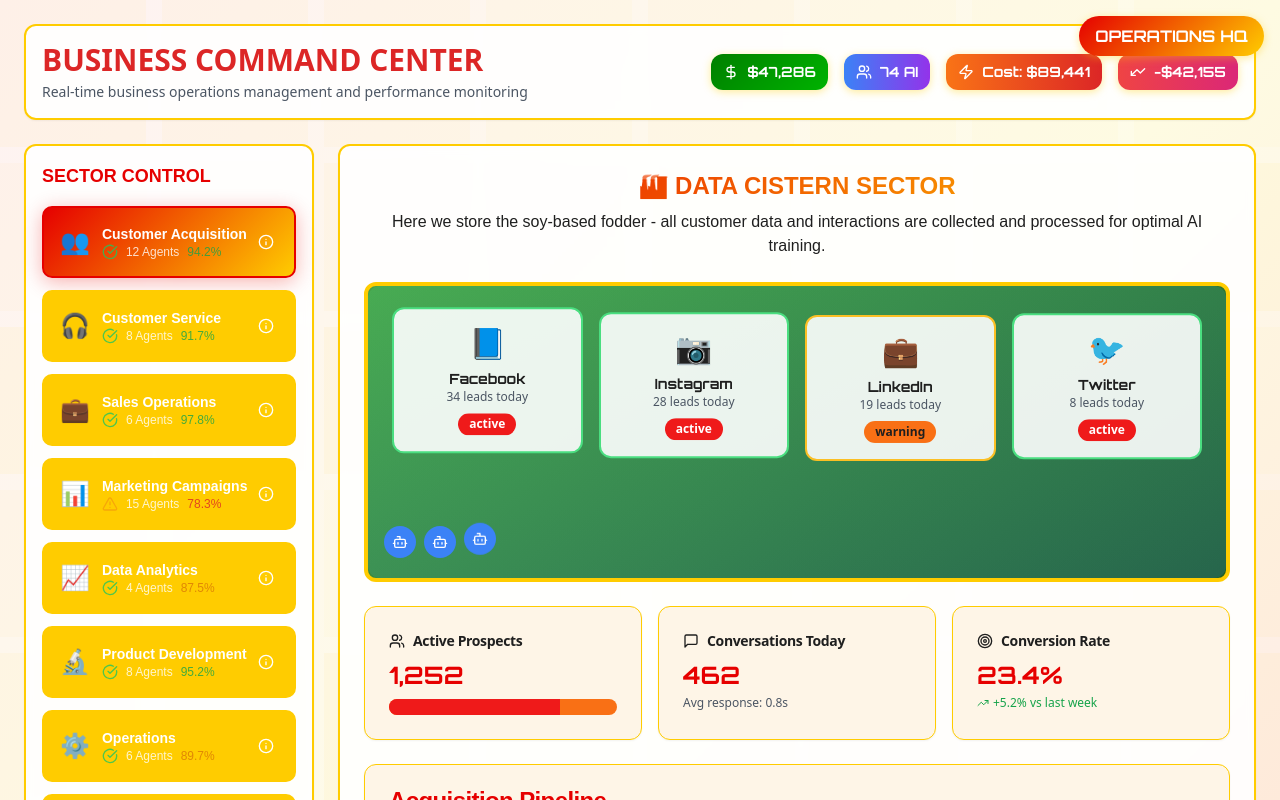
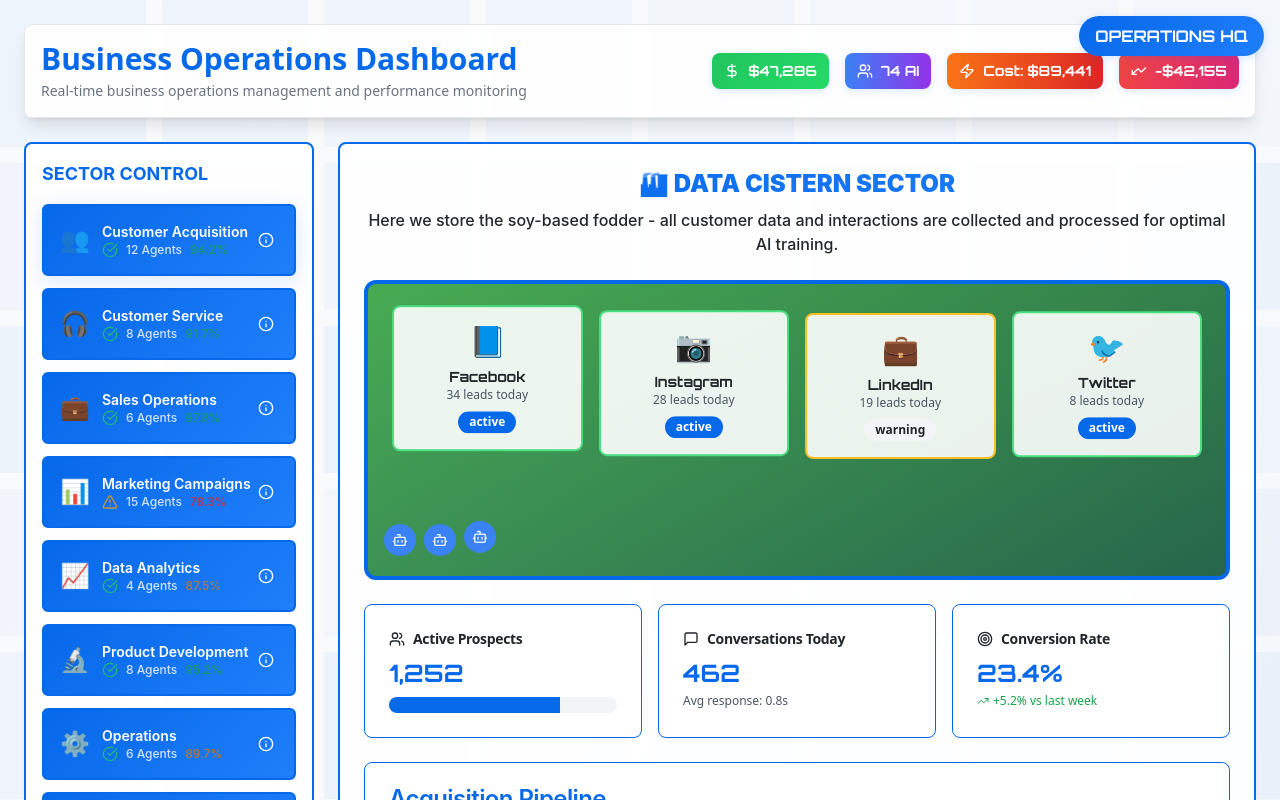
Before and after one commit to olegchetrean/ethical-ai-cattleman-sim, a React (Vite) app: page / in a window 1280 px wide. Shown: the top 800 px of the page. Built offline with nearby package versions, Linux system fonts and the light colour scheme.

Commit message:
Adapt dashboard for a real business
Refactor the dashboard to be suitable for a real business, removing McDonald's specific branding.

```diff
--- a/src/components/AICommandCenter.tsx
+++ b/src/components/AICommandCenter.tsx
@@ -168,7 +168,7 @@ export const AICommandCenter: React.FC<AICommandCenterProps> = ({ className }) =
 
 
   return (
-    <div className={`min-h-screen bg-gradient-to-br from-red-50 via-yellow-50 to-red-100 relative overflow-hidden ${className}`}>
+    <div className={`min-h-screen bg-gradient-to-br from-slate-50 via-gray-50 to-slate-100 relative overflow-hidden ${className}`}>
       {/* Background Pattern */}
       <div className="absolute inset-0 opacity-5">
         <div className="grid grid-cols-8 gap-4 h-full w-full">
@@ -189,14 +189,14 @@ export const AICommandCenter: React.FC<AICommandCenterProps> = ({ className }) =
       <div className="relative z-10 p-6">
         {/* Top Navigation */}
         <div className="mb-6">
-          <Card className="bg-white/90 backdrop-blur-sm border-game-orange border-2">
+           <Card className="bg-white/90 backdrop-blur-sm border-border shadow-lg">
              <CardContent className="p-4">
                <div className="flex items-center justify-between">
                  <div className="flex flex-col">
-                  <h1 className="text-2xl md:text-3xl font-bold text-red-600">
-                    BUSINESS COMMAND CENTER
+                   <h1 className="text-2xl md:text-3xl font-bold text-primary">
+                     Business Operations Dashboard
                    </h1>
-                  <p className="text-sm text-gray-600 mt-1">
+                   <p className="text-sm text-muted-foreground mt-1">
                      Real-time business operations management and performance monitoring
                    </p>
                  </div>
@@ -254,13 +254,13 @@ export const AICommandCenter: React.FC<AICommandCenterProps> = ({ className }) =
 
       {/* Floating Status Indicators */}
       <div className="absolute bottom-20 right-6 space-y-2 z-40">
-        <div className="flex items-center gap-2 px-3 py-2 rounded-lg bg-green-500/90 text-white font-gaming text-sm">
+        <div className="flex items-center gap-2 px-3 py-2 rounded-lg bg-success-green text-white text-sm">
           <CheckCircle className="h-4 w-4" />
-          <span>SYSTEM ONLINE</span>
+          <span>System Online</span>
         </div>
-        <div className="flex items-center gap-2 px-3 py-2 rounded-lg bg-amber-500/90 text-white font-gaming text-sm float-gaming">
+        <div className="flex items-center gap-2 px-3 py-2 rounded-lg bg-primary text-white text-sm">
           <Zap className="h-4 w-4" />
-          <span>AUTO-OPTIMIZING</span>
+          <span>Auto-Optimizing</span>
         </div>
       </div>
     </div>
--- a/src/index.css
+++ b/src/index.css
@@ -9,79 +9,79 @@ All colors MUST be HSL.
 
 @layer base {
   :root {
-    /* McDonald's Professional Color Palette */
-    --background: 0 0% 98%;
-    --foreground: 0 0% 12%;
+    /* Professional Business Color Palette */
+    --background: 0 0% 100%;
+    --foreground: 210 11% 15%;
 
-    /* McDonald's Brand Colors */
-    --game-red: 0 100% 45%;
-    --game-orange: 48 100% 50%;
-    --game-yellow: 48 100% 50%;
+    /* Professional Brand Colors */
+    --game-red: 214 95% 47%;
+    --game-orange: 214 95% 47%;
+    --game-yellow: 214 95% 55%;
     --game-green: 120 38% 45%;
     --game-forest: 120 48% 25%;
     --game-brown: 28 45% 35%;
 
     /* Interface Colors */
-    --card: 38 92% 95%;
-    --card-foreground: 0 0% 12%;
+    --card: 0 0% 100%;
+    --card-foreground: 210 11% 15%;
 
     --popover: 0 0% 100%;
-    --popover-foreground: 0 0% 12%;
+    --popover-foreground: 210 11% 15%;
 
-    --primary: 0 87% 52%;
+    --primary: 214 95% 47%;
     --primary-foreground: 0 0% 100%;
 
-    --secondary: 24 95% 53%;
-    --secondary-foreground: 0 0% 12%;
+    --secondary: 220 14% 96%;
+    --secondary-foreground: 210 11% 15%;
 
-    --muted: 45 45% 88%;
-    --muted-foreground: 0 0% 35%;
+    --muted: 220 14% 96%;
+    --muted-foreground: 220 9% 46%;
 
-    --accent: 45 96% 58%;
-    --accent-foreground: 0 0% 12%;
+    --accent: 214 95% 47%;
+    --accent-foreground: 0 0% 100%;
 
-    --destructive: 0 87% 52%;
+    --destructive: 0 84% 60%;
     --destructive-foreground: 0 0% 100%;
 
-    --border: 45 45% 85%;
+    --border: 220 13% 91%;
     --input: 0 0% 100%;
-    --ring: 0 87% 52%;
+    --ring: 214 95% 47%;
 
-    --radius: 0.75rem;
+    --radius: 0.5rem;
 
-    /* Gaming-specific colors */
-    --cash-green: 120 100% 25%;
-    --warning-amber: 45 100% 51%;
+    /* Professional colors */
+    --cash-green: 142 71% 45%;
+    --warning-amber: 38 92% 50%;
     --error-red: 0 84% 60%;
-    --success-green: 120 100% 27%;
+    --success-green: 142 71% 45%;
 
     /* Gradients */
-    --gradient-gaming: linear-gradient(135deg, hsl(var(--game-red)), hsl(var(--game-orange)));
-    --gradient-cash: linear-gradient(135deg, hsl(var(--cash-green)), hsl(120 100% 35%));
-    --gradient-interface: linear-gradient(180deg, hsl(var(--game-orange)), hsl(var(--game-red)));
+    --gradient-gaming: linear-gradient(135deg, hsl(var(--primary)), hsl(214 95% 55%));
+    --gradient-cash: linear-gradient(135deg, hsl(var(--cash-green)), hsl(142 71% 50%));
+    --gradient-interface: linear-gradient(180deg, hsl(var(--secondary)), hsl(var(--card)));
 
     /* Shadows */
-    --shadow-gaming: 0 4px 20px hsl(var(--game-red) / 0.3);
-    --shadow-popup: 0 8px 32px hsl(0 0% 0% / 0.4);
-    --shadow-button: 0 2px 8px hsl(var(--game-orange) / 0.4);
+    --shadow-gaming: 0 4px 20px hsl(var(--primary) / 0.15);
+    --shadow-popup: 0 8px 32px hsl(0 0% 0% / 0.1);
+    --shadow-button: 0 2px 8px hsl(var(--primary) / 0.15);
 
     /* Animations */
     --transition-gaming: all 0.3s cubic-bezier(0.4, 0, 0.2, 1);
     --bounce-gaming: cubic-bezier(0.68, -0.55, 0.265, 1.55);
 
     /* Typography */
-    --font-gaming: 'Arial', 'Helvetica', sans-serif;
-    --font-interface: 'Arial', 'Helvetica', sans-serif;
+    --font-gaming: 'Inter', 'Segoe UI', 'Arial', sans-serif;
+    --font-interface: 'Inter', 'Segoe UI', 'Arial', sans-serif;
 
     /* Sidebar colors (keeping compatibility) */
-    --sidebar-background: 0 87% 52%;
+    --sidebar-background: 214 95% 47%;
     --sidebar-foreground: 0 0% 100%;
     --sidebar-primary: 0 0% 100%;
-    --sidebar-primary-foreground: 0 87% 52%;
-    --sidebar-accent: 0 84% 60%;
-    --sidebar-accent-foreground: 0 0% 100%;
-    --sidebar-border: 0 84% 60%;
-    --sidebar-ring: 45 96% 58%;
+    --sidebar-primary-foreground: 214 95% 47%;
+    --sidebar-accent: 220 14% 96%;
+    --sidebar-accent-foreground: 210 11% 15%;
+    --sidebar-border: 220 13% 91%;
+    --sidebar-ring: 214 95% 47%;
   }
 
   .dark {
```
Lines whose indentation alone changed are shown as unchanged.
